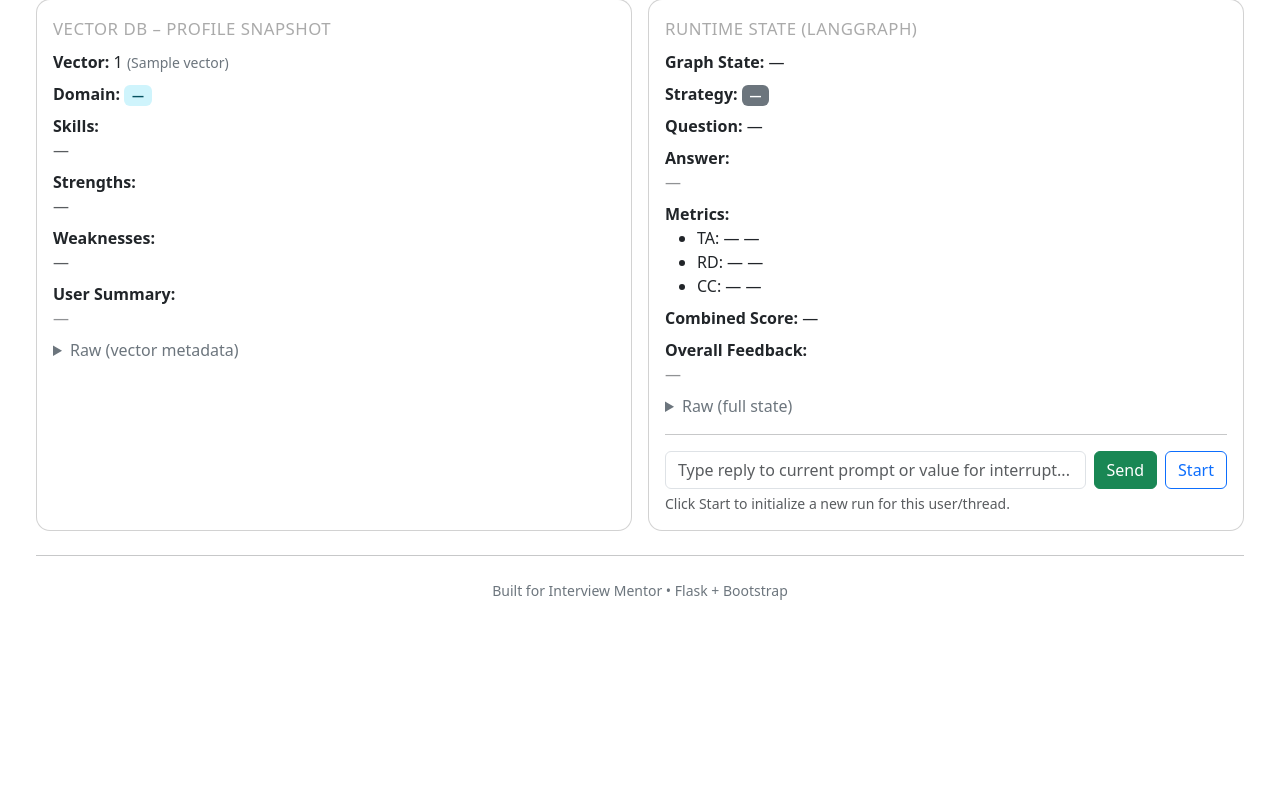
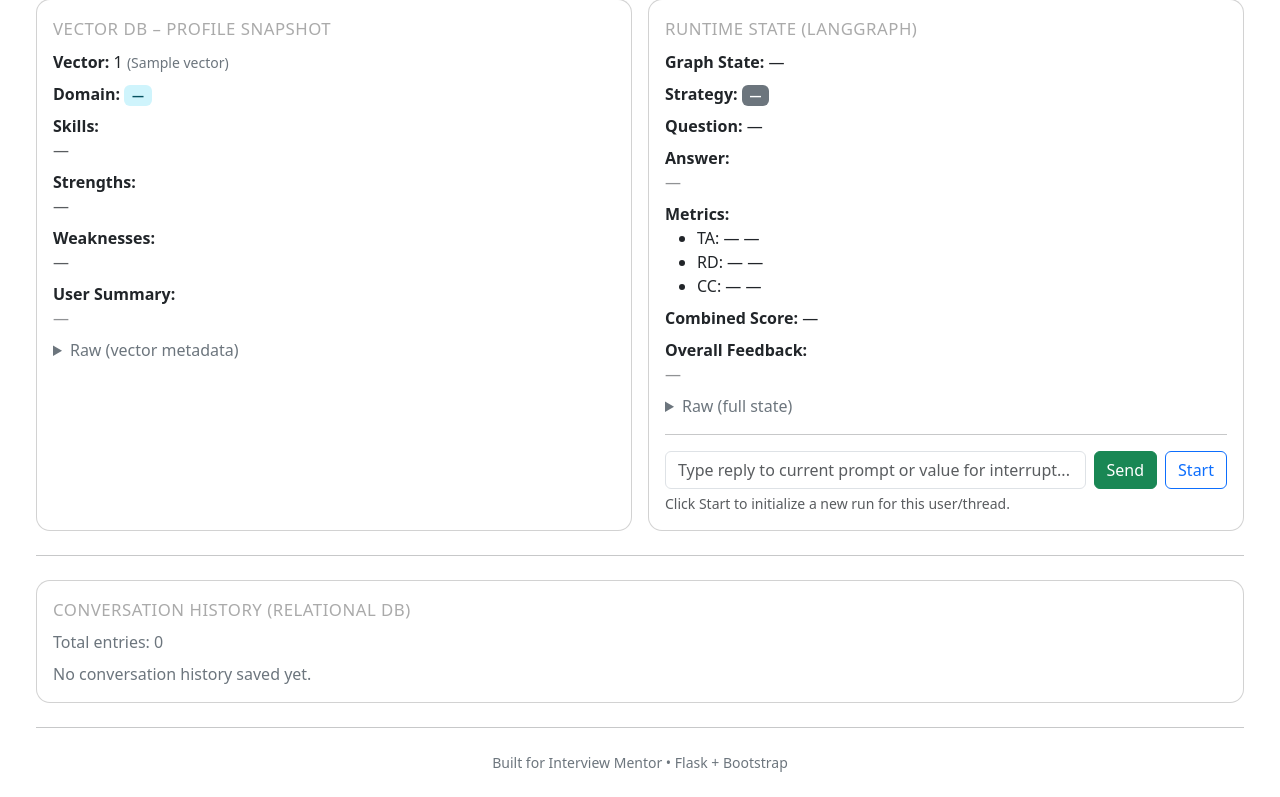
Before and after one commit to RitikDutta/Interview-Agent-Langchain, a Flask app: template templates/monitor.html in a window 1280 px wide. Shown: the part 535-1332 px from the top of the page. Before the commit the page ends 1135 px from the top, so only its background shows below. Run offline with Flask 3, Linux system fonts and the light colour scheme; the template is opened without the code that fills it: most values are stand-ins (such as "Sample title", 1, 10 or a date in 2020); parts of the project's set-up code (start-up, migrations or seed data) failed here and were passed over.

Commit message:
Add conversation history display to monitor page with detailed metrics

```diff
--- a/templates/monitor.html
+++ b/templates/monitor.html
@@ -209,6 +209,55 @@
       </div>
 
       <hr class="my-4">
+      <!-- Conversation History (Relational DB) -->
+      {% set hist = (data.rdb.history or []) %}
+      <div class="card mb-4">
+        <div class="card-body">
+          <div class="section-title mb-2">Conversation History (Relational DB)</div>
+          <div class="mb-2 text-secondary">Total entries: {{ (hist|length) or 0 }}</div>
+          {% if hist and (hist|length) > 0 %}
+            <div class="table-responsive">
+              <table class="table table-sm align-middle">
+                <thead>
+                  <tr>
+                    <th class="text-secondary">#</th>
+                    <th class="text-secondary">Time</th>
+                    <th class="text-secondary">QID</th>
+                    <th class="text-secondary">Overall</th>
+                    <th class="text-secondary">TA</th>
+                    <th class="text-secondary">RD</th>
+                    <th class="text-secondary">CC</th>
+                  </tr>
+                </thead>
+                <tbody>
+                  {% for row in hist %}
+                  <tr>
+                    <td>{{ loop.index }}</td>
+                    <td><span class="text-body-tertiary">{{ row.created_at }}</span></td>
+                    <td><code>{{ row.question_id }}</code></td>
+                    <td>{{ row.score_overall }}</td>
+                    <td>{{ row.metric_technical_accuracy }}</td>
+                    <td>{{ row.metric_reasoning_depth }}</td>
+                    <td>{{ row.metric_communication_clarity }}</td>
+                  </tr>
+                  <tr>
+                    <td></td>
+                    <td colspan="6">
+                      <div class="small"><b>Question:</b> <span class="text-body-tertiary">{{ row.question_text }}</span></div>
+                      <div class="small mt-1"><b>Answer:</b> <span class="text-body-tertiary">{{ row.user_answer }}</span></div>
+                    </td>
+                  </tr>
+                  {% endfor %}
+                </tbody>
+              </table>
+            </div>
+          {% else %}
+            <div class="text-secondary">No conversation history saved yet.</div>
+          {% endif %}
+        </div>
+      </div>
+
+      <hr class="my-4">
       <div class="text-center text-secondary small">Built for Interview Mentor • Flask + Bootstrap</div>
     </div>
 
```
